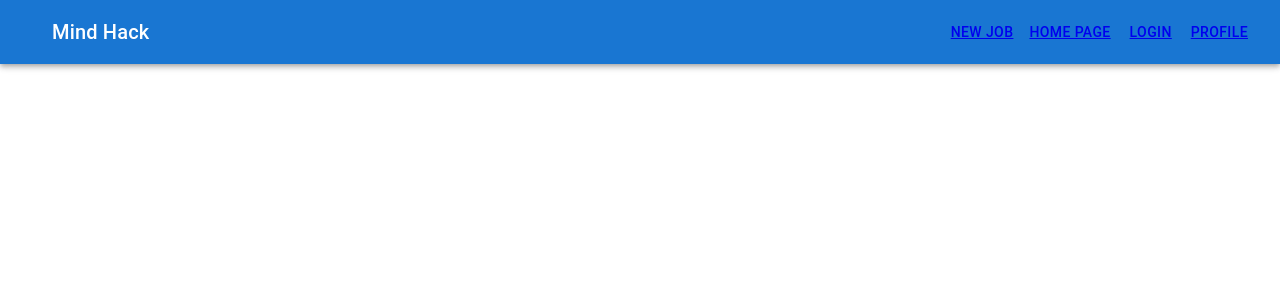
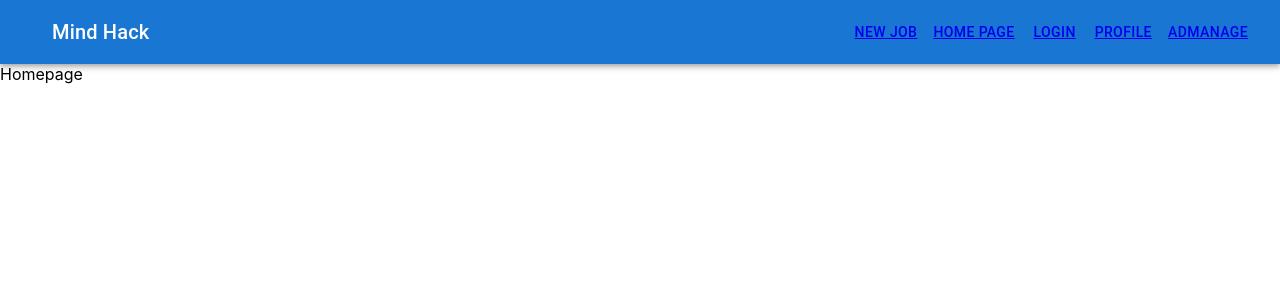
Before and after one commit to Rayoil20/MindHack-soen341project2023, a React (Create React App) app in the folder front-end/MindHack/: page /admin_manage in a window 1280 px wide. Shown: the top 300 px of the page. Built offline with nearby package versions, Linux system fonts and the light colour scheme.

Commit message:
creation of page and nav update
Created the page and updated the nav bar

```diff
--- a/front-end/MindHack/package.json
+++ b/front-end/MindHack/package.json
@@ -6,6 +6,7 @@
     "@emotion/react": "^11.10.6",
     "@emotion/styled": "^11.10.6",
     "@mui/material": "^5.11.10",
+    "@popperjs/core": "^2.11.6",
     "@testing-library/jest-dom": "^5.16.5",
     "@testing-library/react": "^13.4.0",
     "@testing-library/user-event": "^13.5.0",
@@ -14,12 +15,12 @@
     "buffer": "^6.0.3",
     "fs": "^0.0.1-security",
     "install": "^0.13.0",
+    "mdb-react-ui-kit": "^5.1.0",
     "mongoose": "^7.0.1",
     "net": "^1.0.2",
     "path": "^0.12.7",
     "path-browserify": "^1.0.1",
     "polyfill": "^0.1.0",
-    "mdb-react-ui-kit": "^5.1.0",
     "react": "^18.2.0",
     "react-bootstrap": "^2.7.2",
     "react-dom": "^18.2.0",
--- a/front-end/MindHack/src/App.jsx
+++ b/front-end/MindHack/src/App.jsx
@@ -6,6 +6,7 @@ import {dividerClasses} from "@mui/material";
 import Navbar from "./components/Navbar";
 import Jobs from "./jobs";
 import Homepage from "./homepage";
+import Admin_Manage from "./admin_profile_manage";
 
 function App() {
 
@@ -18,6 +19,8 @@ function App() {
            <Route path='/' element={<Homepage/>}/>
            <Route path='/profile' element={<Profile/>}/>
            <Route path='/job' element={<Jobs/>}/>
+
+           <Route path='/admin_manage' element={<Admin_Manage/>}/>
        </Routes>
       </div>
   );
--- /dev/null
+++ b/front-end/MindHack/src/admin_profile_manage.js
@@ -0,0 +1,11 @@
+import React from "react";
+
+
+export default function Admin_Manage(props) {
+
+    return (
+        <div>Homepage</div>
+    )
+
+
+}
--- a/front-end/MindHack/src/components/Navbar.js
+++ b/front-end/MindHack/src/components/Navbar.js
@@ -27,6 +27,7 @@ export default function Navbar()  {
                     <Button color="inherit"> <NavLink to={"/"}>Home page </NavLink></Button>
                     <Button color="inherit"> <NavLink to={"/login"}>Login</NavLink></Button>
                     <Button color="inherit"> <NavLink to={"/profile"}>Profile</NavLink></Button>
+                    <Button color="inherit"> <NavLink to={"/admin_manage"}>AdManage</NavLink></Button>
 
 
                 </Toolbar>
```
Also changed, not shown: 1 other file (tests, documents, lock files or other folders).
